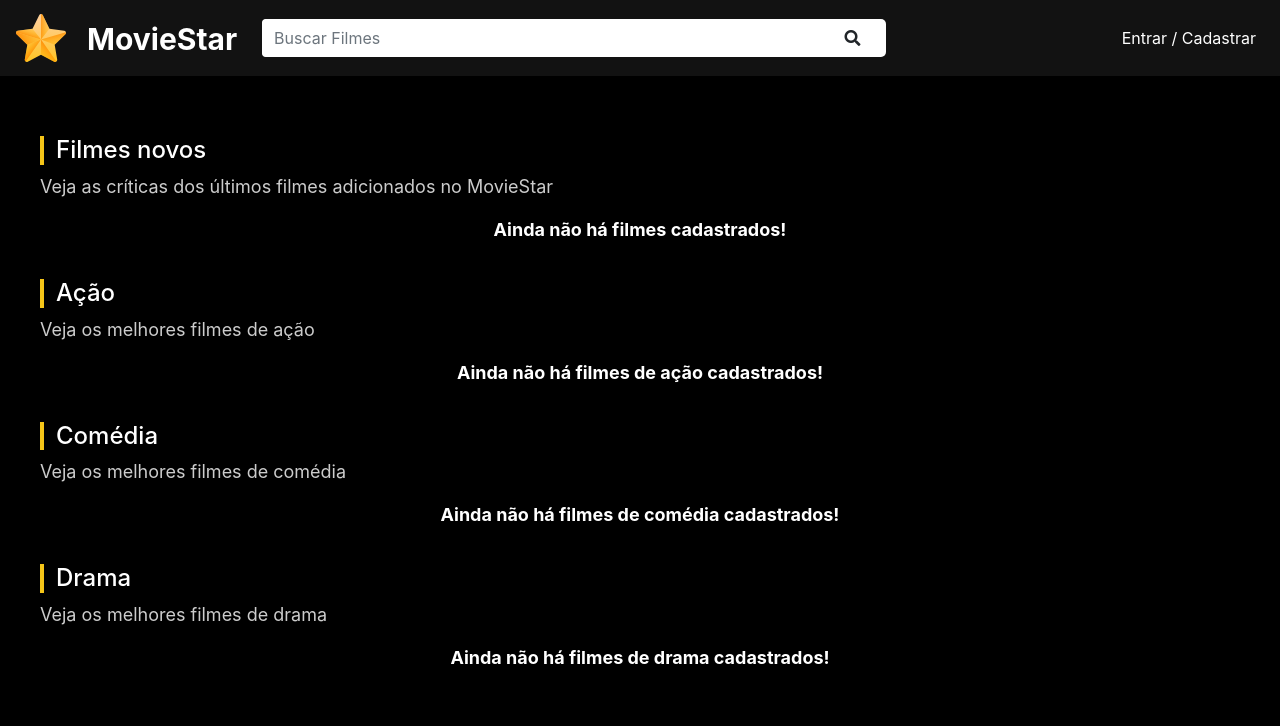
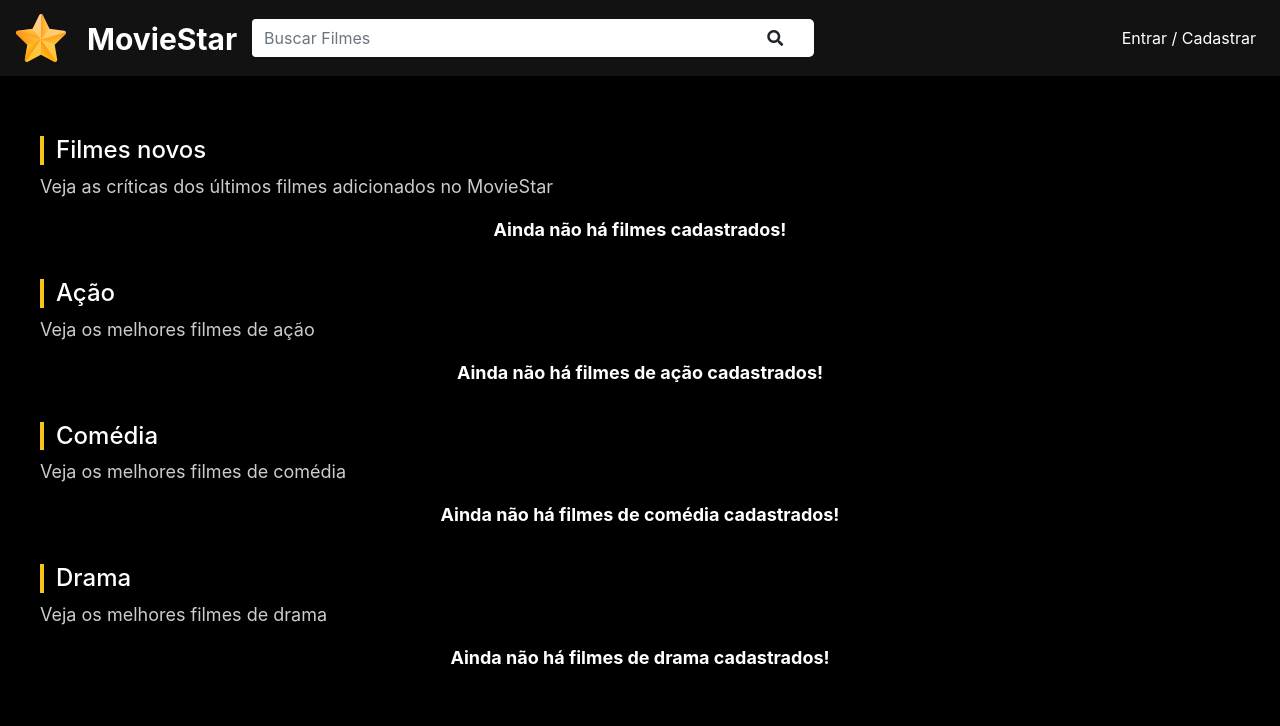
Before and after one commit to Marcosranselmo/moviestar, a PHP site: page / in a window 1280 px wide. Shown: the top 726 px of the page. Run offline with PHP 8.4, Linux system fonts and the light colour scheme; data that the repository does not hold is empty.

Commit message:
ajuste-menu

```diff
--- a/css/styles.css
+++ b/css/styles.css
@@ -24,13 +24,13 @@
   margin: 0 auto;
   background-color: #FFF;
   border-radius: 5px;
-  width: 50%;
-  margin-left: 180px;
+  width: 45%;
+  margin-left: 170px;
 }
 
 #search-form .form-control {
   border: none;
-  width: 90%;
+  width: 88%;
   box-shadow: none;
 }
 
```
